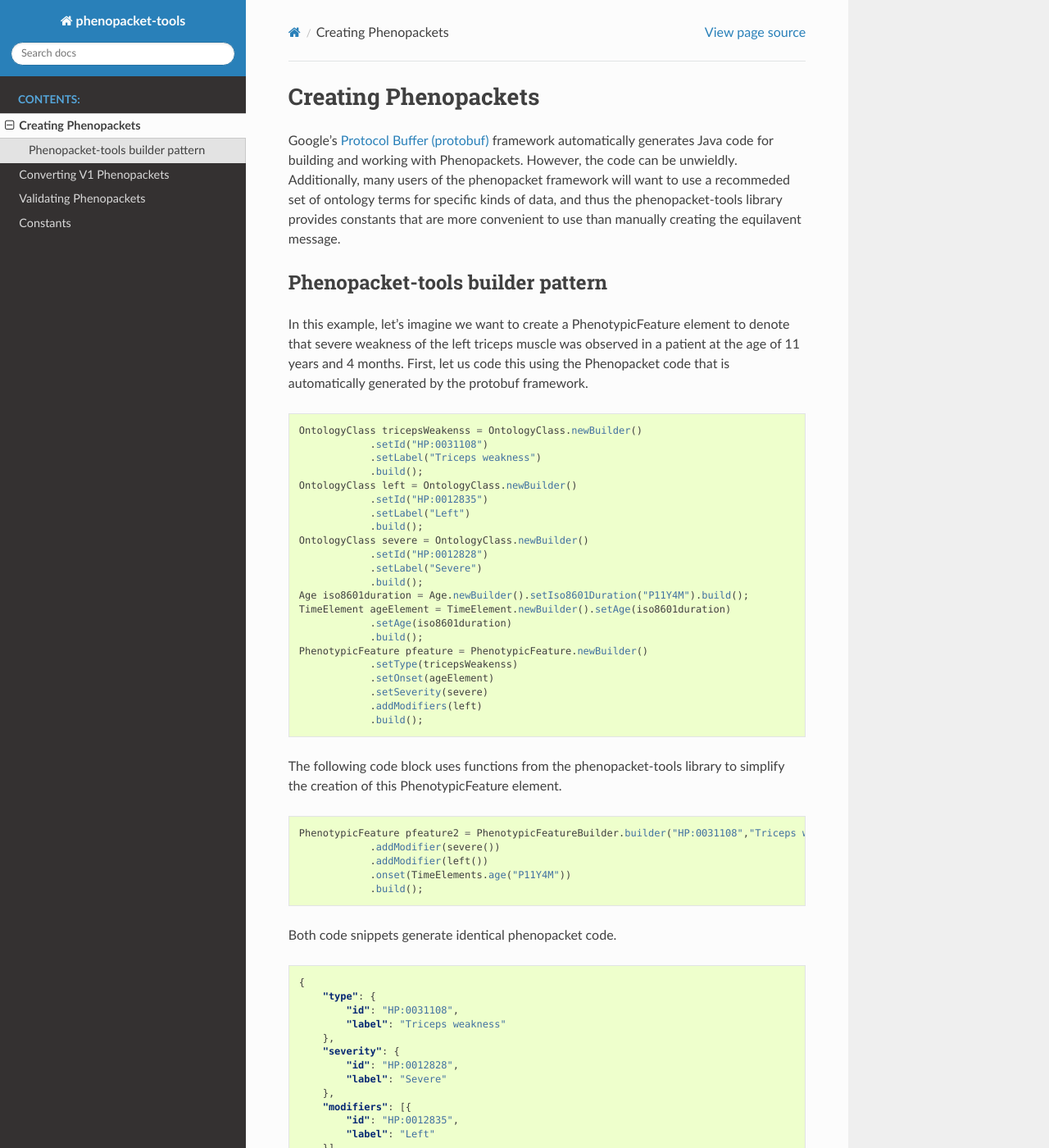
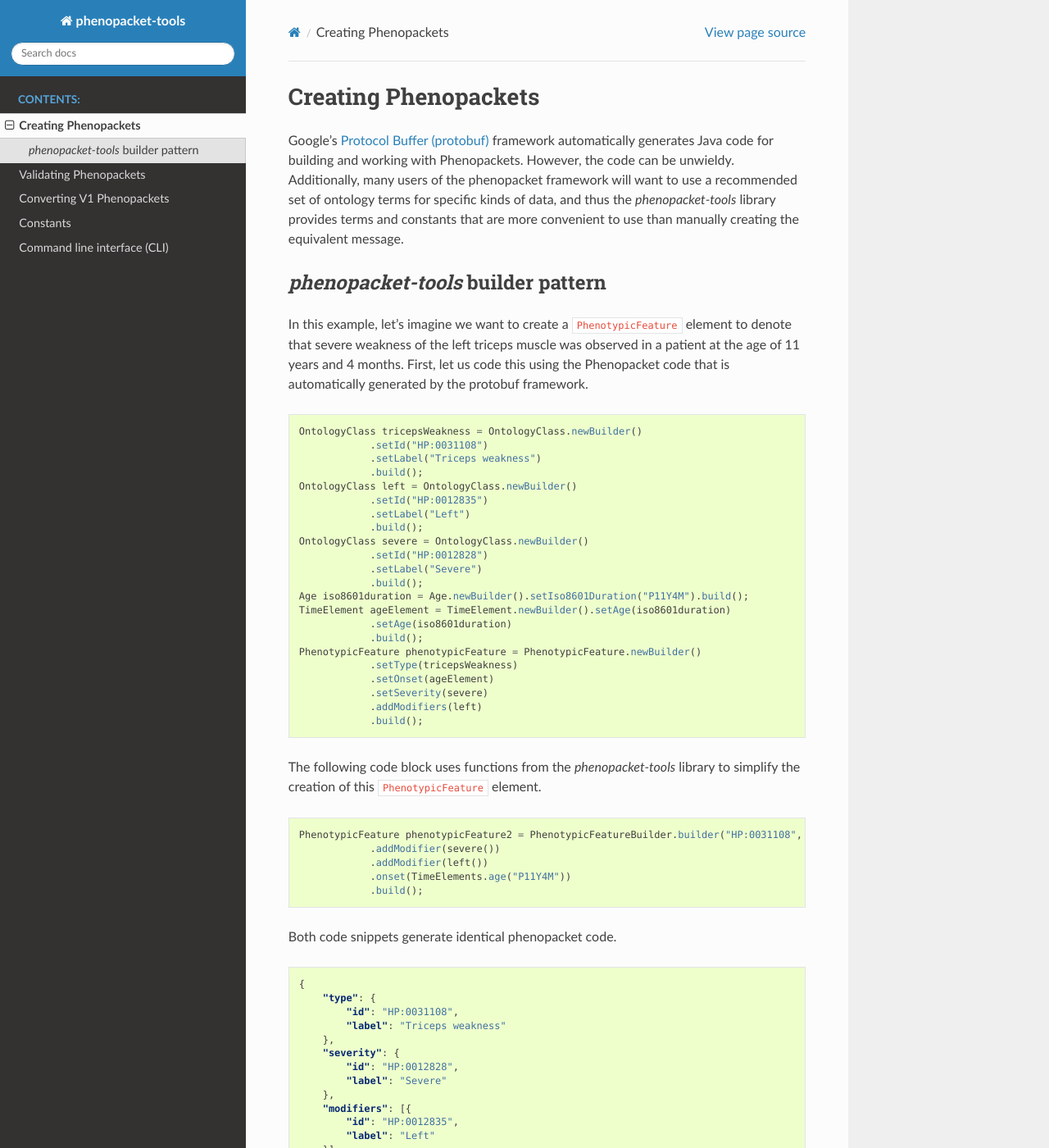
Before and after one commit to phenopackets/phenopacket-tools, a Sphinx documentation site: the page built from docs/creating.rst, in a window 1280 px wide and 1400 px high. Shown: the whole window at 82% size. Built offline with Sphinx 7.4.7 and the Read the Docs theme 2.0.0, drawn with Linux system fonts in a browser that asks for light colours; some of the changed text lies outside the part shown.

```diff
--- a/docs/creating.rst
+++ b/docs/creating.rst
@@ -5,23 +5,24 @@
 Creating Phenopackets
 =====================
 
-Google's `Protocol Buffer (protobuf)  <https://developers.google.com/protocol-buffers>`_ framework automatically generates
-Java code for building and working with Phenopackets. However, the code can be unwieldly. Additionally, many users
-of the phenopacket framework will want to use a recommeded set of ontology terms for specific kinds of data, and thus
-the phenopacket-tools library provides constants that are more convenient to use than manually creating the equilavent message.
+Google's `Protocol Buffer (protobuf)`_ framework automatically generates
+Java code for building and working with Phenopackets. However, the code can be unwieldy. Additionally, many users
+of the phenopacket framework will want to use a recommended set of ontology terms for specific kinds of data, and thus
+the *phenopacket-tools* library provides terms and constants that are more convenient to use than manually creating
+the equivalent message.
 
 
-Phenopacket-tools builder pattern
-=================================
+`phenopacket-tools` builder pattern
+===================================
 
-In this example, let's imagine we want to create a PhenotypicFeature element to denote that severe weakness of the
+In this example, let's imagine we want to create a ``PhenotypicFeature`` element to denote that severe weakness of the
 left triceps muscle was observed in a patient at the age of 11 years and 4 months. First, let us code this using
 the Phenopacket code that is automatically generated by the protobuf framework.
 
 
 .. code-block:: java
 
-    OntologyClass tricepsWeakenss = OntologyClass.newBuilder()
+    OntologyClass tricepsWeakness = OntologyClass.newBuilder()
                 .setId("HP:0031108")
                 .setLabel("Triceps weakness")
                 .build();
@@ -37,18 +38,19 @@ the Phenopacket code that is automatically generated by the protobuf framework.
     TimeElement ageElement = TimeElement.newBuilder().setAge(iso8601duration)
                 .setAge(iso8601duration)
                 .build();
-    PhenotypicFeature pfeature = PhenotypicFeature.newBuilder()
-                .setType(tricepsWeakenss)
+    PhenotypicFeature phenotypicFeature = PhenotypicFeature.newBuilder()
+                .setType(tricepsWeakness)
                 .setOnset(ageElement)
                 .setSeverity(severe)
                 .addModifiers(left)
                 .build();
 
-The following code block uses functions from the phenopacket-tools library to simplify the creation of this PhenotypicFeature element.
+The following code block uses functions from the *phenopacket-tools* library to simplify the creation
+of this ``PhenotypicFeature`` element.
 
 .. code-block:: java
 
-    PhenotypicFeature pfeature2 = PhenotypicFeatureBuilder.builder("HP:0031108","Triceps weakness")
+    PhenotypicFeature phenotypicFeature2 = PhenotypicFeatureBuilder.builder("HP:0031108", "Triceps weakness")
                 .addModifier(severe())
                 .addModifier(left())
                 .onset(TimeElements.age("P11Y4M"))
```
Also changed, not shown: other parts of docs/creating.rst (+4 -1 lines), docs/cli.rst (added, +81 -0 lines), docs/index.rst (+14 -7 lines).
